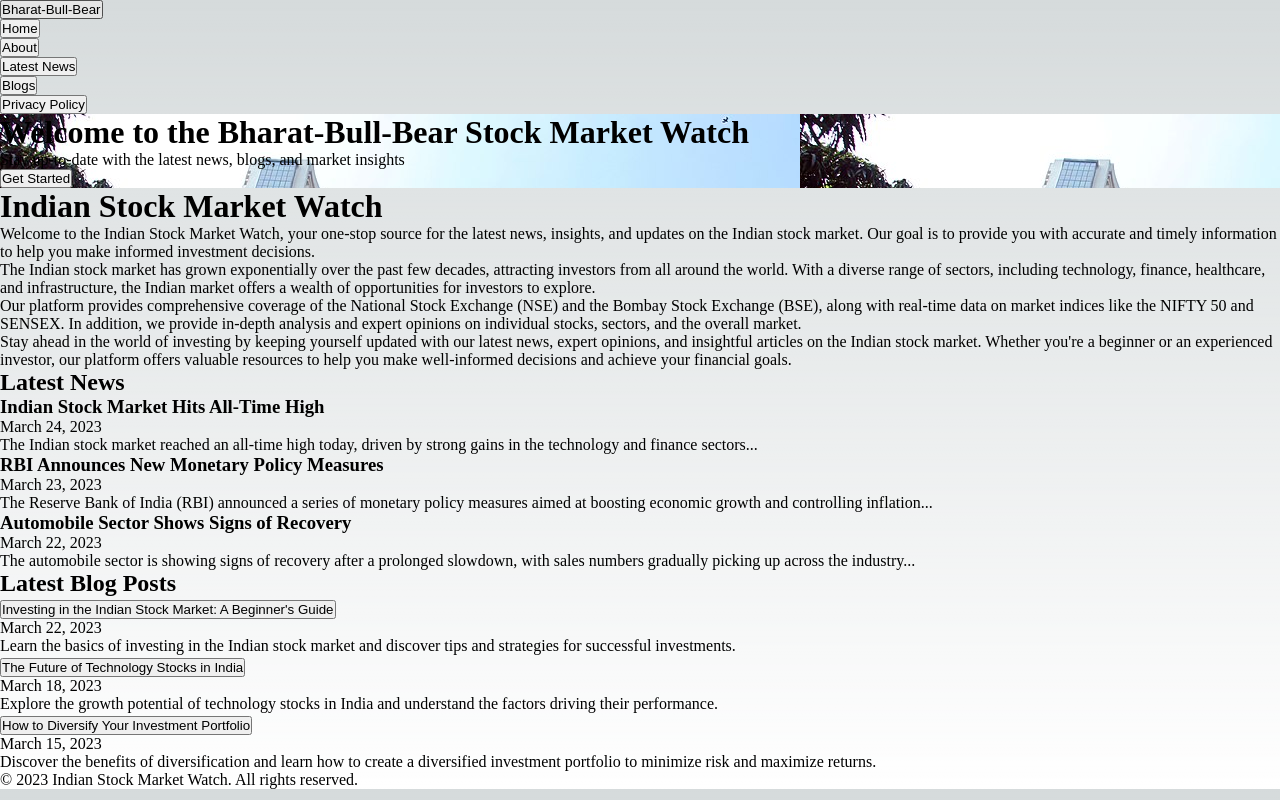
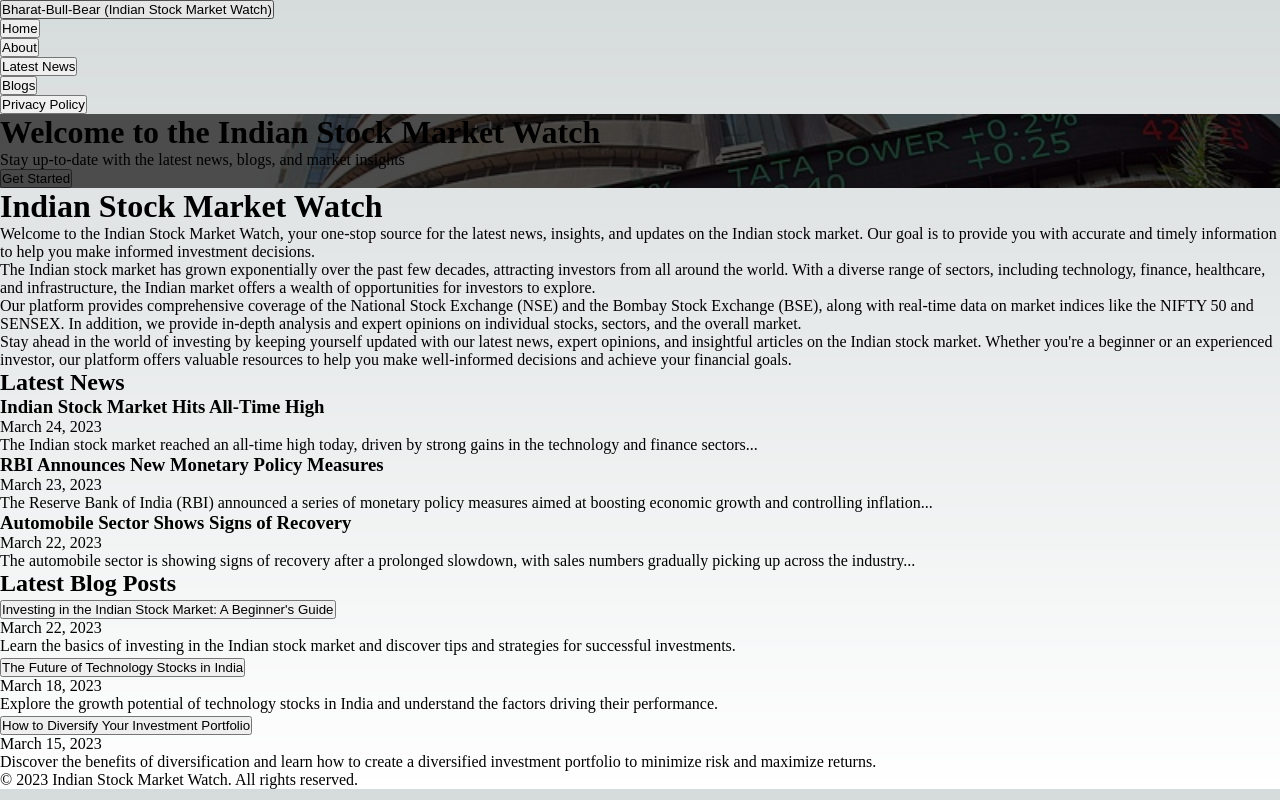
Before and after one commit to sudheer313/Indian-Stock-Markett-Watch, a Next.js app: page / in a window 1280 px wide. Built offline with nearby package versions, Linux system fonts and the light colour scheme.

Commit message:
update hero module.css

```diff
--- a/components/Header.js
+++ b/components/Header.js
@@ -7,7 +7,7 @@
       <div className="container mx-auto flex justify-between items-center px-4">
         <Link href="/Home">
           <button className="text-white font-bold text-lg  hover:text-blue-500">
-           Bharat-Bull-Bear
+            Bharat-Bull-Bear (Indian Stock Market Watch)
           </button>
         </Link>
         <nav>
--- a/components/Hero.js
+++ b/components/Hero.js
@@ -1,22 +1,17 @@
-import React from "react";
+import styles from '../styles/Hero.module.css';
 
 const Hero = () => {
   return (
-    <div>
-      <div
-        className="bg-cover bg-center h-96 text-white py-24 px-10 object-fill"
-        style={{ backgroundImage: 'url("/img1.jpg")' }}
-      >
-        <h1 className=" hover:text-blue-700 text-4xl font-bold mb-4">
-          Welcome to the Bharat-Bull-Bear Stock Market Watch
-        </h1>
-        <p className=" hover:text-blue-700 text-2xl mb-12">
-          Stay up-to-date with the latest news, blogs, and market insights
-        </p>
-        <button className="text-blue-500 hover:bg-blue-700 text-white font-bold py-2 px-4 rounded">
-          Get Started
-        </button>
-      </div>
+    <div className={`${styles.heroImage} h-96 py-24 px-10`}>
+      <h1 className="text-4xl font-bold text-red-400 mb-4 shadow-lg">
+        Welcome to the  Indian Stock Market Watch
+      </h1>
+      <p className="text-2xl text-red-400 mb-12 shadow-lg">
+        Stay up-to-date with the latest news, blogs, and market insights
+      </p>
+      <button className="bg-yellow-500 hover:bg-yellow-700 text-black font-bold py-2 px-4 rounded">
+        Get Started
+      </button>
     </div>
   );
 };
--- /dev/null
+++ b/styles/Hero.module.css
@@ -0,0 +1,20 @@
+.heroImage {
+  position: relative;
+  background-image: url('/img1.jpg');
+  background-size: cover;
+  background-position: center;
+}
+
+.heroImage::before {
+  content: '';
+  position: absolute;
+  top: 0;
+  bottom: 0;
+  left: 0;
+  right: 0;
+  background: rgba(0, 0, 0, 0.7); /* Darker overlay with higher opacity */
+}
+
+.heroImage:hover::before {
+  background: rgba(0, 0, 255, 0.7); /* Darker overlay with higher opacity on hover */
+}
```
Also changed, not shown: styles/Hero.css (deleted, +0 -20 lines).
